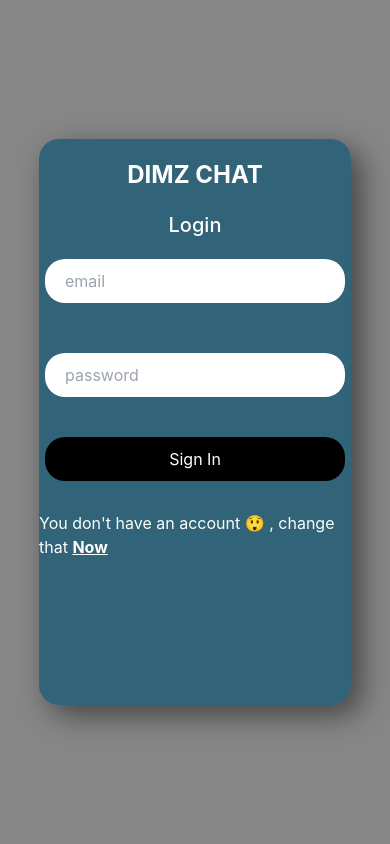
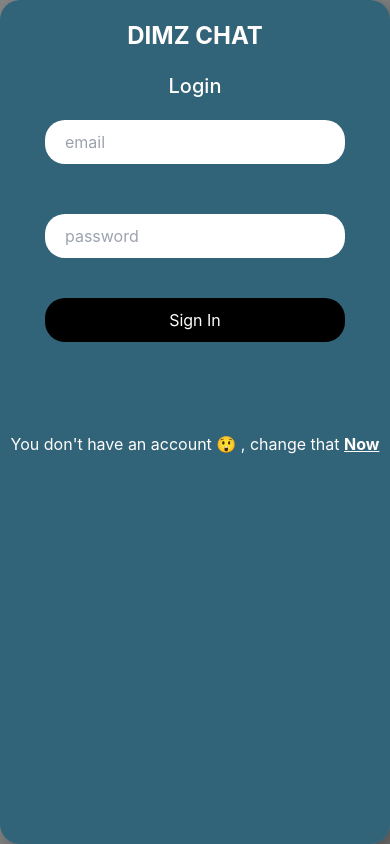
Before and after one commit to dimz-hub/dimzchat, a React (Create React App) app: page /signin in a window 390 px wide. Built offline with nearby package versions, Linux system fonts and the light colour scheme; no server answers.

Commit message:
more on sign in

```diff
--- a/src/components/Signin.jsx
+++ b/src/components/Signin.jsx
@@ -29,7 +29,7 @@ export default function Signin() {
   return (
     <div className=' h-[100vh] flex items-center justify-center'>
 
-<div className='signup flex flex-col items-center rounded-[20px] h-[70vh] w-[50%] gap-[20px] xs:w-[80%] xs:h-[67vh] '>
+<div className='signup flex flex-col items-center rounded-[20px] h-[70vh] w-[50%] gap-[20px] xs:w-[100%] xs:h-[100%] '>
 
       <h1 className='mt-[20px] font-bold text-2xl'>
        DIMZ CHAT
@@ -44,7 +44,7 @@ export default function Signin() {
        <input type='password'id='password' className='rounded-[20px] text-[black]' placeholder='password' onChange={(e) => setPassword(e.target.value)} />
      </span>
 
-      <button className='w-[300px] bg-[black] pt-[10px] pb-[10px] mt-[-10px] rounded-[20px] xsmb-[30px]'>Sign In</button>
+      <button className='w-[300px] bg-[black] pt-[10px] pb-[10px] mt-[-10px] rounded-[20px] xs:mb-[60px]'>Sign In</button>
 
 <p>You don't have an account &#x1F632; , change that <Link to='/signup' className='underline font-bold'>Now</Link> </p>
 {error && <span>Invalid login details</span> }
```
